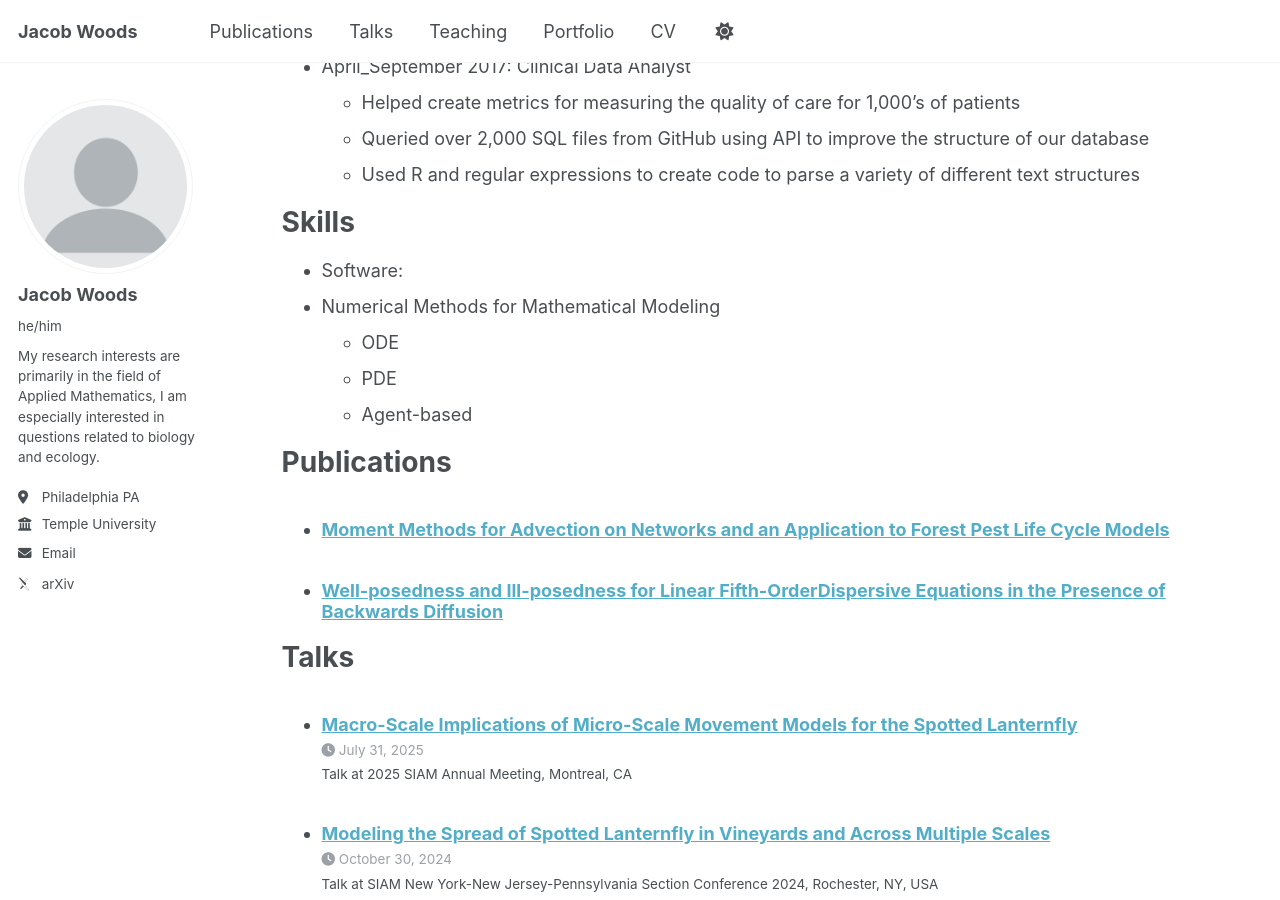
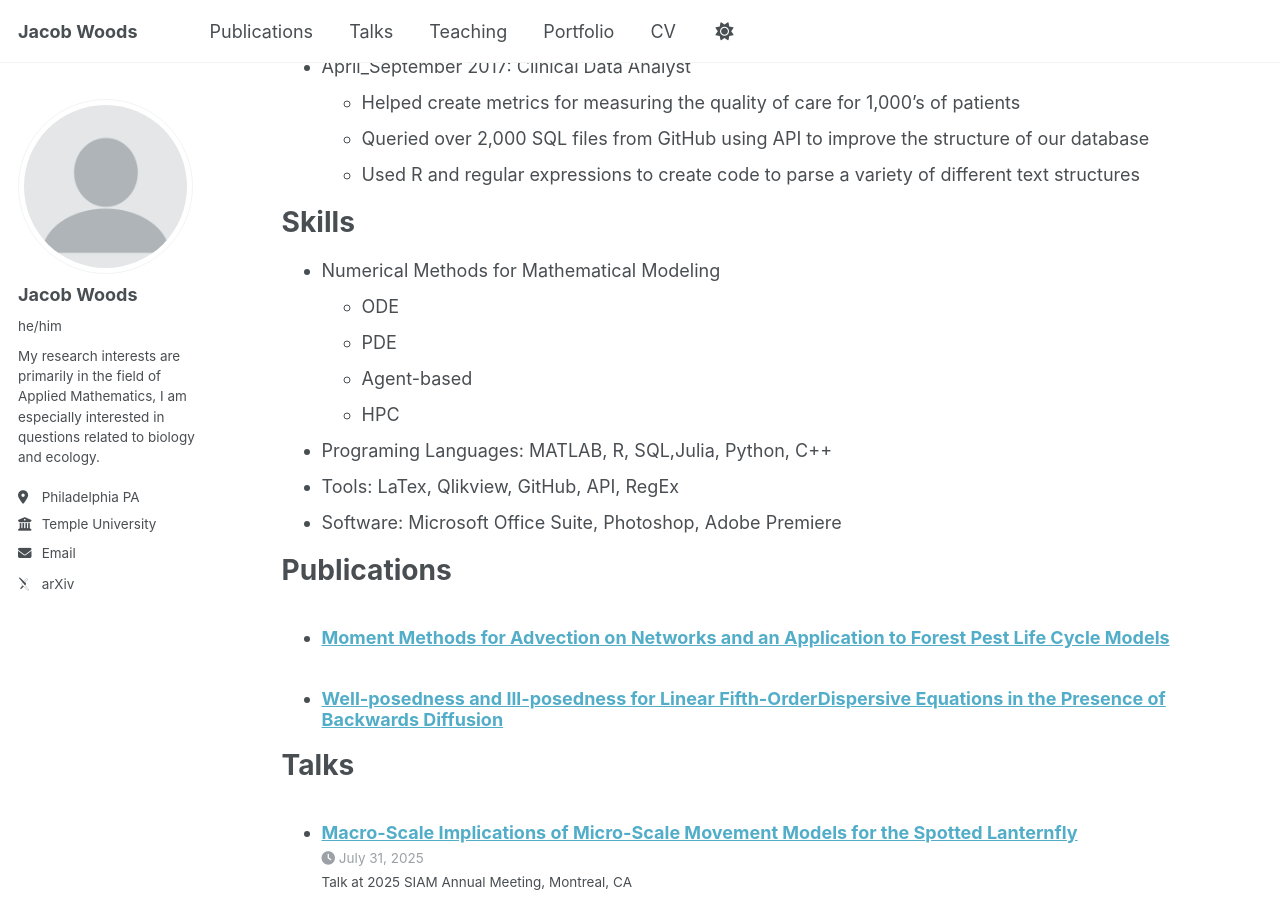
Before and after one commit to JacobWoods/JacobWoods.github.io, a Jekyll site: the page built from _pages/cv.md, in a window 1280 px wide and 900 px high, scrolled down 1198 px. Built offline with Jekyll 4.4.1, drawn with Linux system fonts in a browser that asks for light colours; some web fonts are replaced.

Commit message:
Update cv.md

```diff
--- a/_pages/cv.md
+++ b/_pages/cv.md
@@ -45,12 +45,14 @@ Work experience
 
 Skills
 ======
-* Software:
 * Numerical Methods for Mathematical Modeling
   * ODE
   * PDE
   * Agent-based
-
+  * HPC
+* Programing Languages: MATLAB, R, SQL,Julia,  Python, C++
+* Tools: LaTex, Qlikview, GitHub, API, RegEx
+* Software: Microsoft Office Suite, Photoshop, Adobe Premiere
 
 Publications
 ======
```
